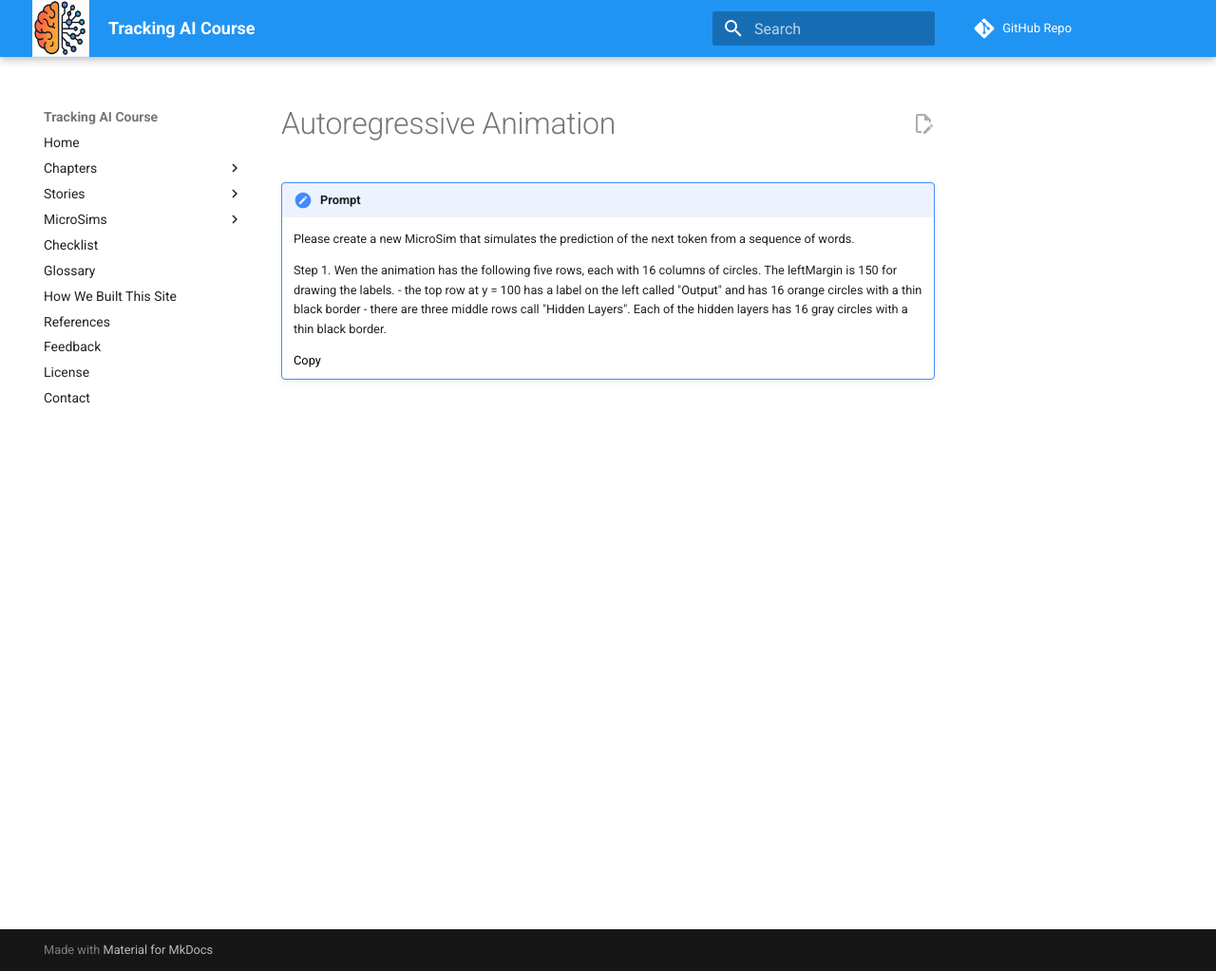
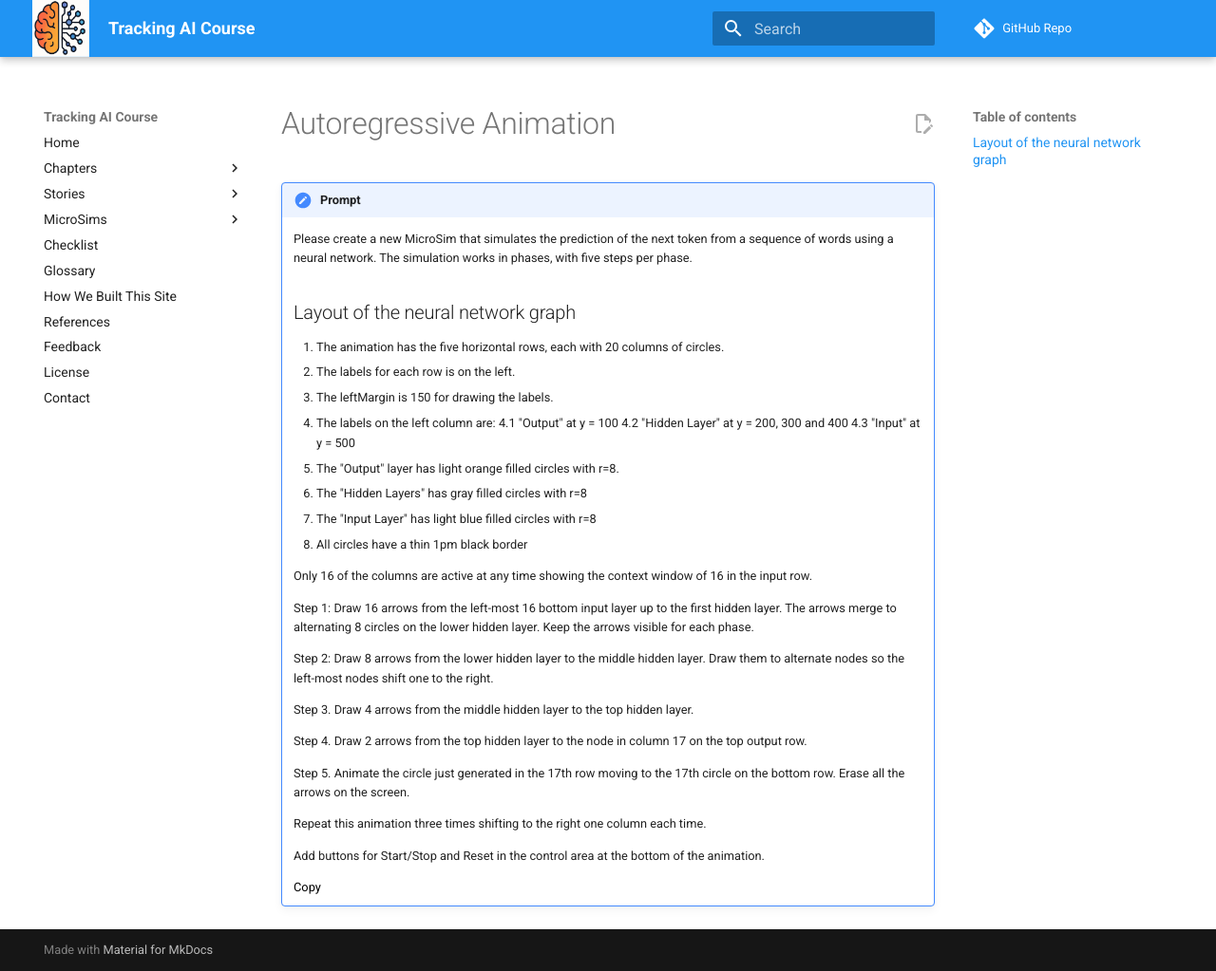
Before and after one commit to dmccreary/tracking-ai-course, an MkDocs documentation site: the page built from docs/sims/autoregressive/index.md, in a window 1280 px wide and 1023 px high. Shown: the whole window at 95% size. Built offline with MkDocs 1.6.1 and Material for MkDocs 9.7.7, drawn with Linux system fonts in a browser that asks for light colours; comment, search, counter and statistics services are not loaded.

Commit message:
updating content

```diff
--- a/docs/sims/autoregressive/index.md
+++ b/docs/sims/autoregressive/index.md
@@ -1,8 +1,34 @@
 # Autoregressive Animation
 
 !!! prompt
-    Please create a new MicroSim that simulates the prediction of the next token from a sequence of words.
+    Please create a new MicroSim that simulates the prediction of the next token from a sequence of words using a neural network.  The simulation works in phases, with five steps per phase.
 
-    Step 1.  Wen the animation has the following five rows, each with 16 columns of circles.  The leftMargin is 150 for drawing the labels.
-        - the top row at y = 100 has a label on the left called "Output" and has 16 orange circles with a thin black border
-        - there are three middle rows call "Hidden Layers".  Each of the hidden layers has 16 gray circles with a thin black border.
+    ## Layout of the neural network graph
+    1. The animation has the five horizontal rows, each with 20 columns of circles.
+    2. The labels for each row is on the left.
+    3. The leftMargin is 150 for drawing the labels.
+    4. The labels on the left column are:
+        4.1 "Output" at y = 100
+        4.2 "Hidden Layer" at y = 200, 300 and 400
+        4.3 "Input" at y = 500
+    5. The "Output" layer has light orange filled circles with r=8.
+    6. The "Hidden Layers" has gray filled circles with r=8
+    7. The "Input Layer" has light blue filled circles with r=8
+    8. All circles have a thin 1pm black border
+
+    Only 16 of the columns are active at any time showing the context window of 16 in the input row.
+
+
+    Step 1: Draw 16 arrows from the left-most 16 bottom input layer up to the first hidden layer.  The arrows merge to alternating 8 circles on the lower hidden layer.  Keep the arrows visible for each phase.
+
+    Step 2: Draw 8 arrows from the lower hidden layer to the middle hidden layer.  Draw them to alternate nodes so the left-most nodes shift one to the right.
+
+    Step 3. Draw 4 arrows from the middle hidden layer to the top hidden layer.
+
+    Step 4. Draw 2 arrows from the top hidden layer to the node in column 17 on the top output row.
+
+    Step 5. Animate the circle just generated in the 17th row moving to the 17th circle on the bottom row.  Erase all the arrows on the screen.
+
+    Repeat this animation three times shifting to the right one column each time.
+
+    Add buttons for Start/Stop and Reset in the control area at the bottom of the animation.
--- a/mkdocs.yml
+++ b/mkdocs.yml
@@ -18,10 +18,11 @@ nav:
     - Yann LeCun: stories/yann-lecun/index.md
   - MicroSims:
     - Intro: sims/index.md
-    - sims/four-futures/index.md
-    - sims/learning-graph/index.md
+    - Four AI Futures: sims/four-futures/index.md
+    - AI Pace Accelerating: sims/ai-pace-accelerating/index.md
+    - Learning Graph: sims/learning-graph/index.md
     - sims/templates/index.md
-    - sims/timeline/index.md
+    - AI Timeline: sims/timeline/index.md
 
   - Checklist: checklist.md
   - Glossary: glossary.md
```
Also changed, not shown: docs/sims/ai-pace-accelerating/ai-pace-accelerating.js (added, +305 -0 lines), docs/sims/ai-pace-accelerating/index.md (added, +25 -0 lines), docs/sims/ai-pace-accelerating/main.html (added, +22 -0 lines).
